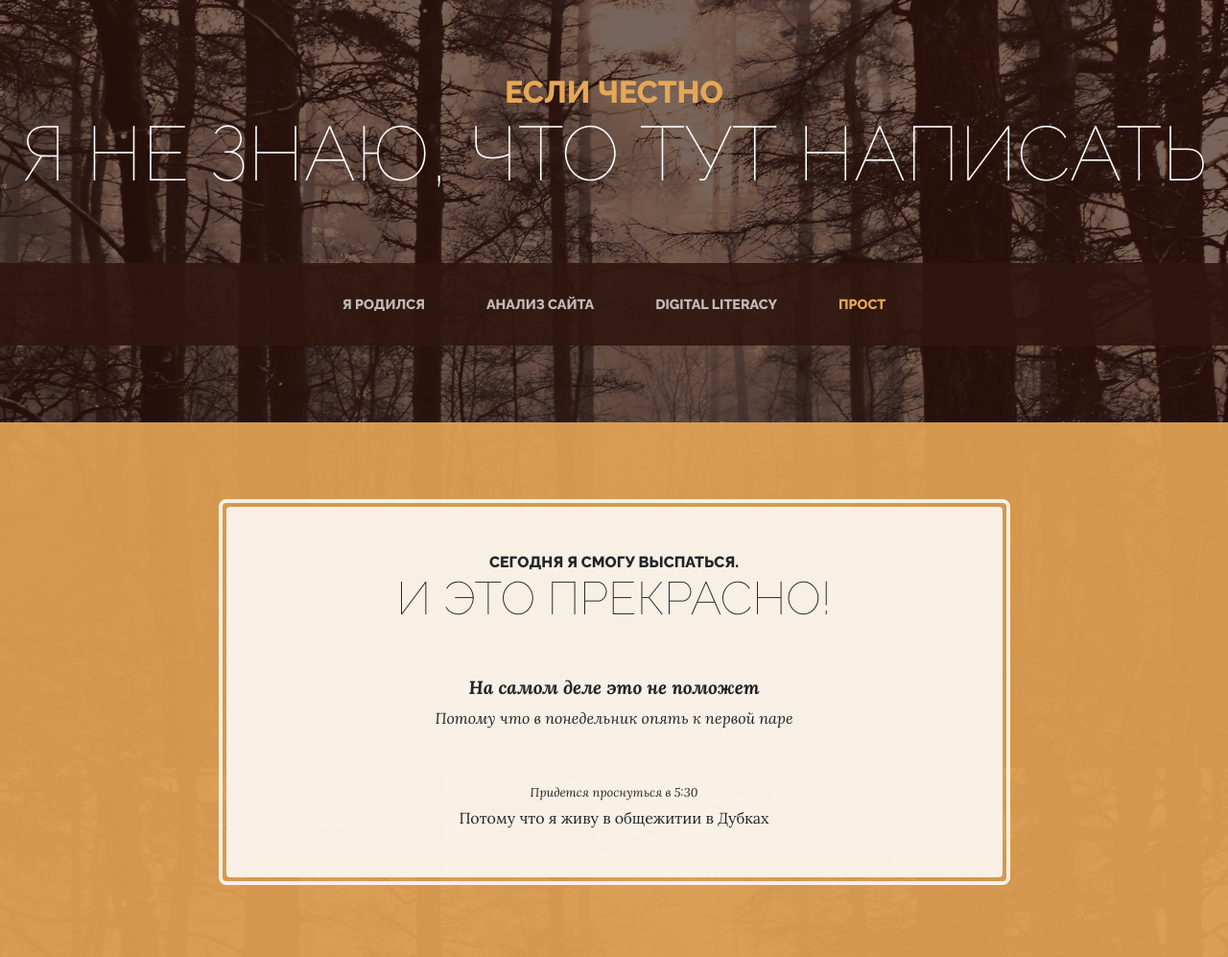
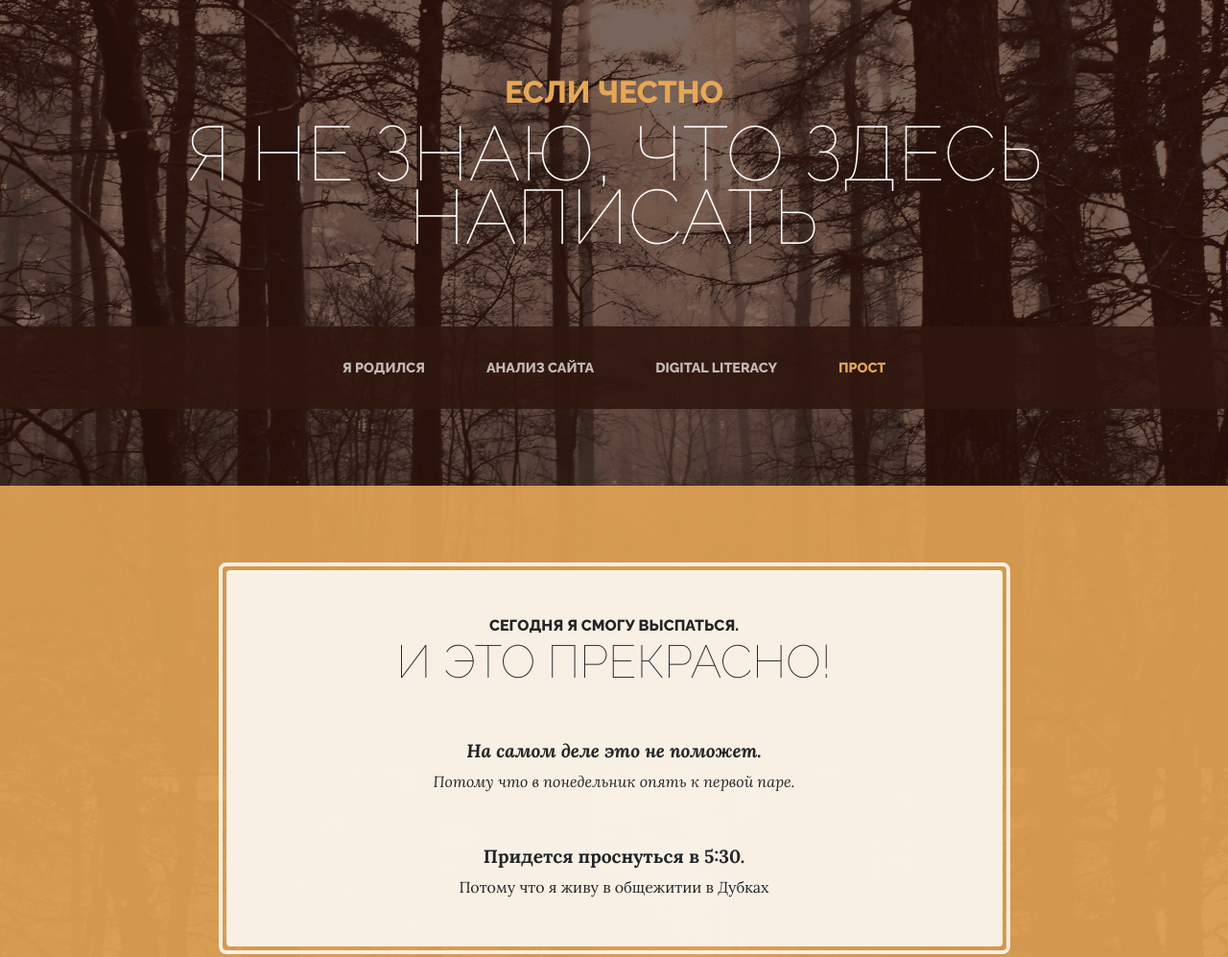
Before and after one commit to utttar/utttar.github.io, a website: page Прост.html in a window 1280 px wide. Shown: the top 997 px of the page at 96% size. Drawn offline with Linux system fonts and the light colour scheme.

Commit message:
Update Прост.html

```diff
--- a/Прост.html
+++ b/Прост.html
@@ -26,7 +26,7 @@
 
     <h1 class="site-heading text-center text-white d-none d-lg-block">
       <span class="site-heading-upper text-primary mb-3">Если честно</span>
-      <span class="site-heading-lower">Я не знаю, что тут написать</span>
+      <span class="site-heading-lower">Я не знаю, что здесь написать</span>
     </h1>
 
     <!-- Navigation -->
@@ -68,15 +68,15 @@
               </h2>
               <p class="address mb-5">
                 <em>
-                  <strong>На самом деле это не поможет</strong>
+                  <strong>На самом деле это не поможет.</strong>
                   <br>
-                  Потому что в понедельник опять к первой паре
+                  Потому что в понедельник опять к первой паре.
                 </em>
               </p>
               <p class="mb-0">
-                <small>
-                  <em>Придется проснуться в 5:30</em>
-                </small>
+                <big>
+                  <strong>Придется проснуться в 5:30.</strong>
+                </big>
                 <br>
                 Потому что я живу в общежитии в Дубках
               </p>
```
